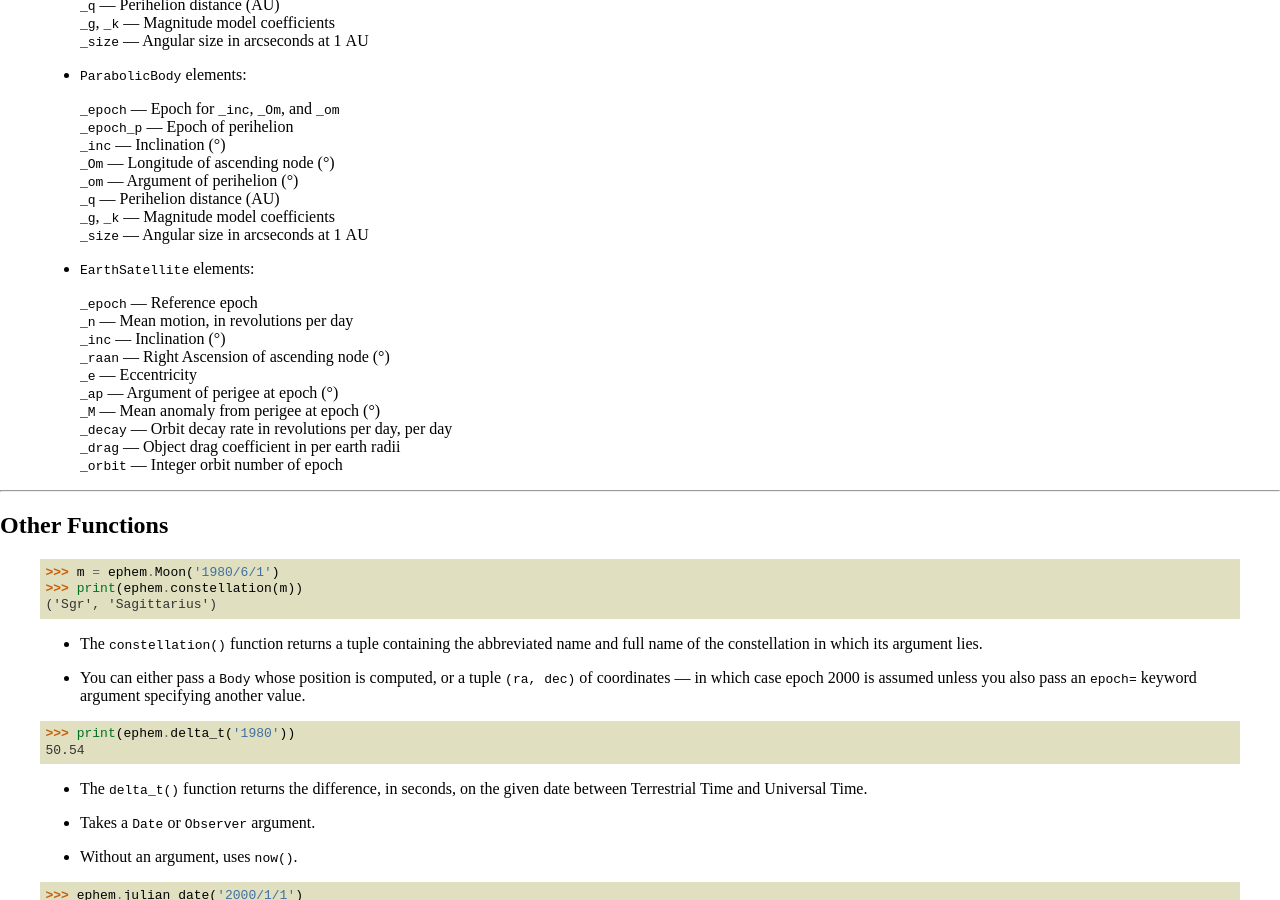
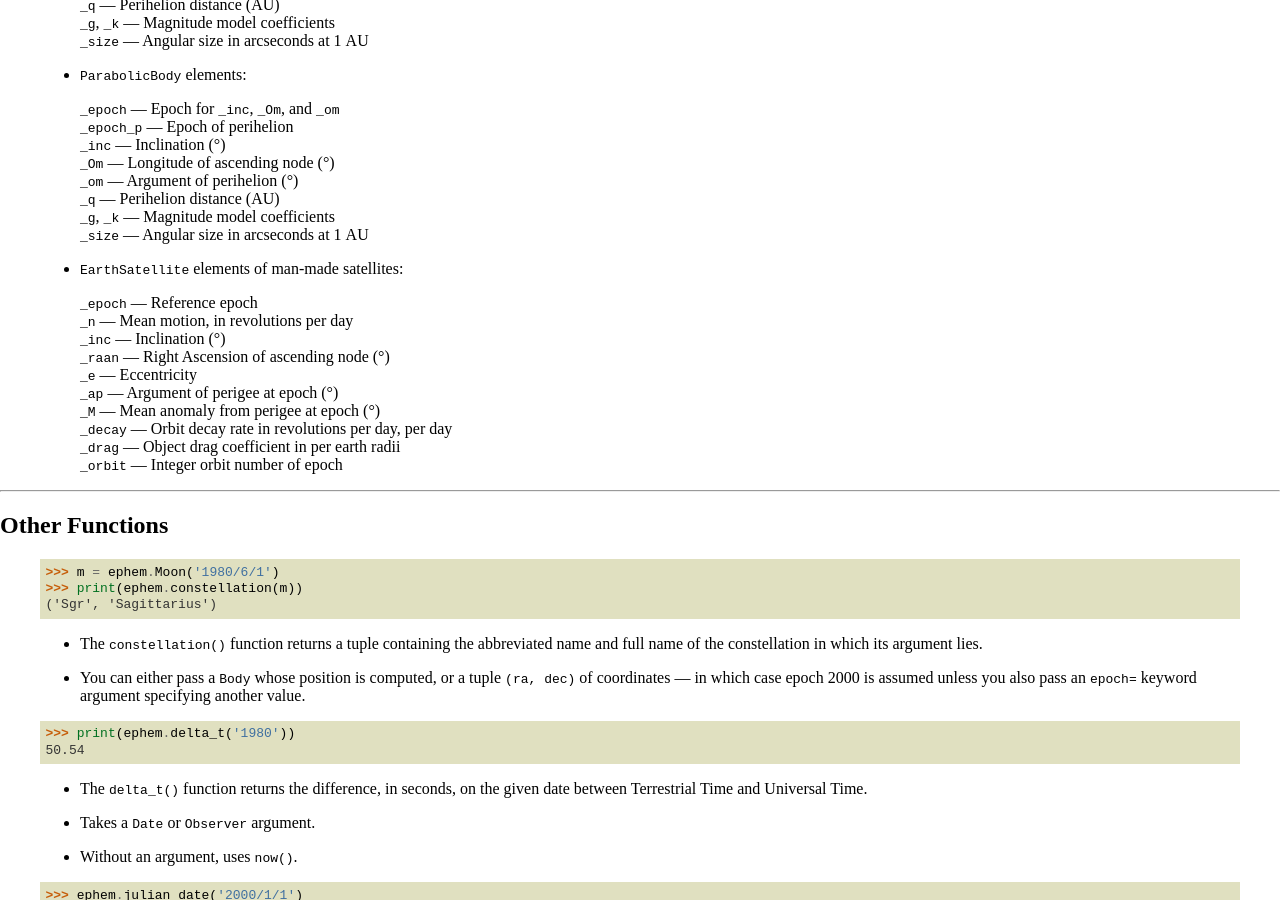
Before and after one commit to brandon-rhodes/pyephem, a Sphinx documentation site: the page built from ephem/doc/quick.rst, in a window 1280 px wide and 900 px high, scrolled down 5035 px. Built offline with Sphinx 7.4.7, drawn with Linux system fonts in a browser that asks for light colours.

Commit message:
Fix #110 by clarifying EarthSatellite meaning

```diff
--- a/ephem/doc/quick.rst
+++ b/ephem/doc/quick.rst
@@ -309,7 +309,7 @@ bodies with orbital elements
    | ``_g``, ``_k`` — Magnitude model coefficients
    | ``_size`` — Angular size in arcseconds at 1 AU
 
- * ``EarthSatellite`` elements:
+ * ``EarthSatellite`` elements of man-made satellites:
 
    | ``_epoch`` — Reference epoch
    | ``_n`` — Mean motion, in revolutions per day
```
